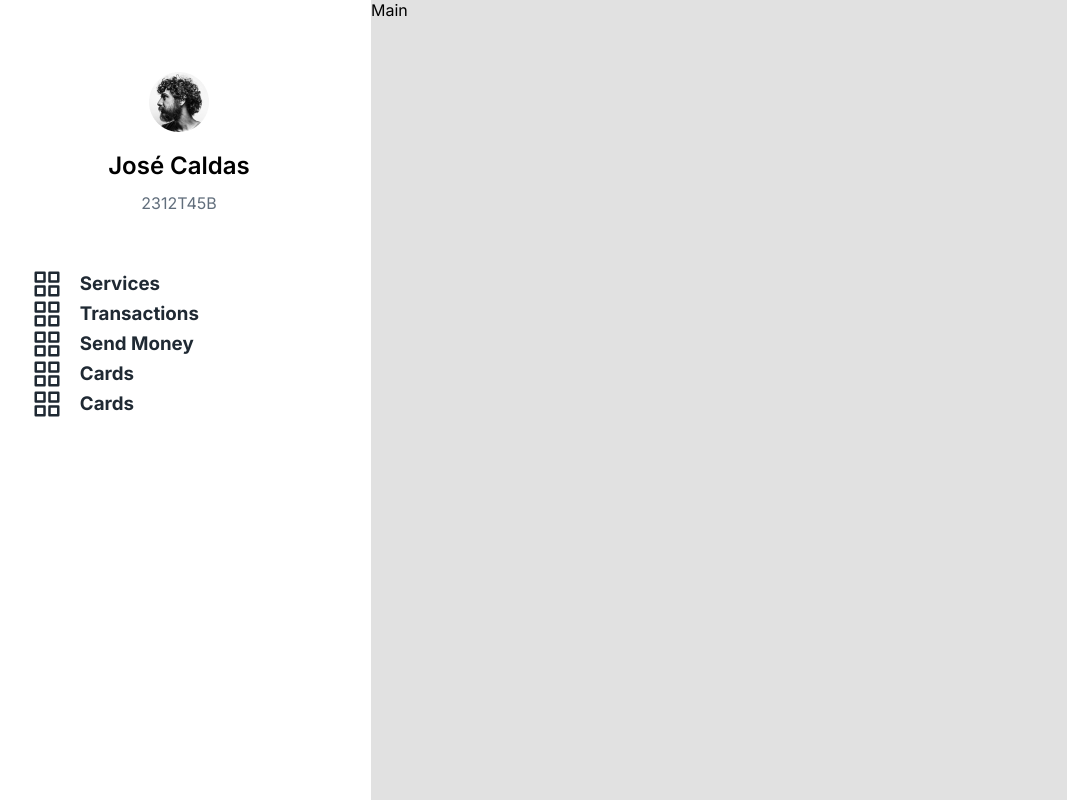
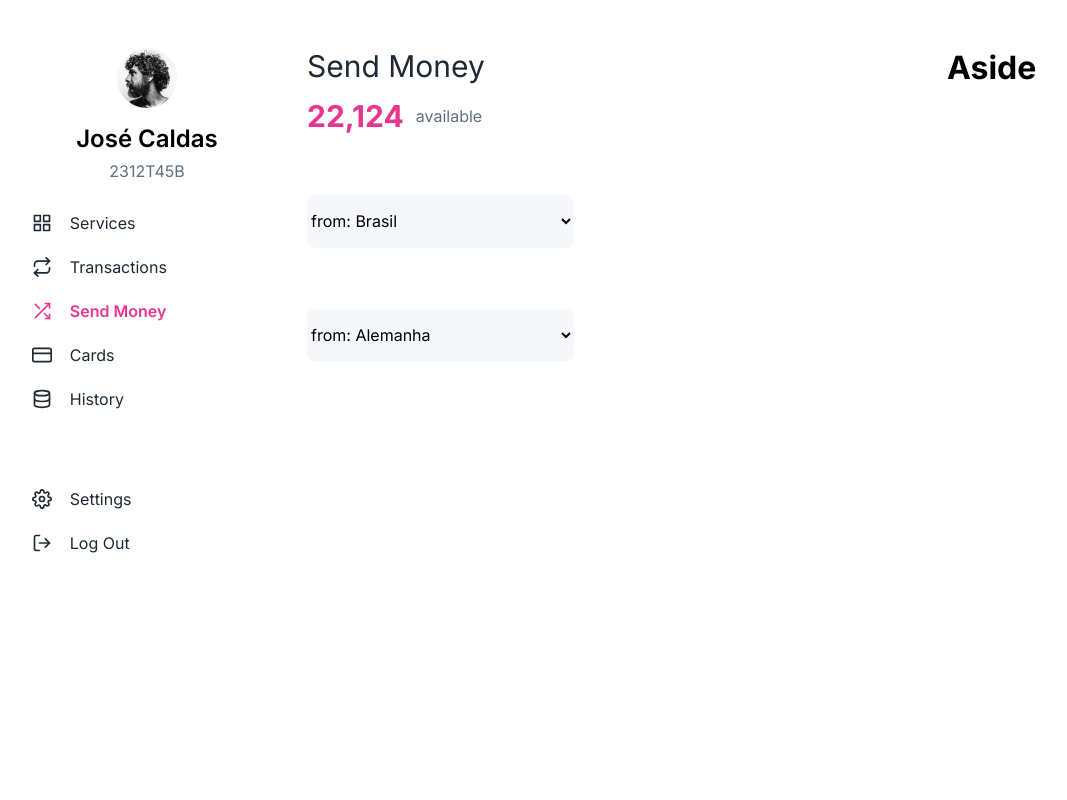
Before and after one commit to Jose-Caldas/Money-Transfer-App, a React (Create React App) app: page / in a window 1280 px wide. Shown: the whole page, without its empty margins (13-1080 px from the left). Built offline with nearby package versions, Linux system fonts and the light colour scheme.

Commit message:
add components

```diff
--- a/src/App.js
+++ b/src/App.js
@@ -1,3 +1,4 @@
+import Aside from "./components/aside";
 import Main from "./components/main";
 import SideMenu from "./components/sideMenu";
 import GlobalStyles from "./GlobalStyles";
@@ -7,6 +8,7 @@ function App() {
     <div className="App">
       <SideMenu />
       <Main />
+      <Aside />
 
       <GlobalStyles />
     </div>
--- /dev/null
+++ b/src/components/aside/index.jsx
@@ -0,0 +1,12 @@
+import React from "react";
+import { Container } from "./styles";
+
+function Aside() {
+  return (
+    <Container>
+      <h1>Aside</h1>
+    </Container>
+  );
+}
+
+export default Aside;
--- /dev/null
+++ b/src/components/aside/styles.jsx
@@ -0,0 +1,8 @@
+import styled from "styled-components";
+
+export const Container = styled.div`
+  width: 25%;
+  height: 100vh;
+  background-color: #fff;
+  padding-top: 3rem;
+`;
--- a/src/components/main/index.jsx
+++ b/src/components/main/index.jsx
@@ -1,7 +1,29 @@
 import React from "react";
+import { Container } from "./styles";
+// import image from "../../assets/brasil.png";
 
 function Main() {
-  return <div>Main</div>;
+  return (
+    <Container>
+      <h1>Send Money</h1>
+      <div class="content">
+        <h2>22,124</h2>
+        <span>available</span>
+      </div>
+      <div>
+        <select name="countries" id="countries">
+          <option value="countries">from: Brasil</option>
+          <option value="countries">from: Argentina</option>
+          <option value="countries">from: USA</option>
+        </select>
+        <select name="countries" id="countries">
+          <option value="countries">from: Alemanha</option>
+          <option value="countries">from: Holanda</option>
+          <option value="countries">from: Itália</option>
+        </select>
+      </div>
+    </Container>
+  );
 }
 
 export default Main;
--- /dev/null
+++ b/src/components/main/styles.jsx
@@ -0,0 +1,39 @@
+import styled from "styled-components";
+
+export const Container = styled.div`
+  width: 50%;
+  height: 100vh;
+  background-color: #fff;
+  padding-top: 3rem;
+
+  h1 {
+    font-size: 30px;
+    color: var(--title);
+    font-weight: 500;
+    margin-bottom: 14px;
+  }
+  .content {
+    display: flex;
+    align-items: center;
+    h2 {
+      color: var(--pink200);
+      margin-right: 12px;
+      font-size: 30px;
+    }
+    span {
+      color: var(--subTitle);
+      font-weight: 400;
+      font-size: 1rem;
+    }
+  }
+  select {
+    background: #f5f7fa;
+    width: 267px;
+    height: 53px;
+    border: none;
+    border-radius: 8px;
+    margin-top: 61px;
+    font-size: 1rem;
+    margin-right: 70px;
+  }
+`;
--- a/src/components/sideMenu/index.jsx
+++ b/src/components/sideMenu/index.jsx
@@ -1,7 +1,15 @@
 import React from "react";
-import { Container, Section } from "./styles";
+import { Container, Section, Footer } from "./styles";
 import image from "../../assets/avatar.png";
-import { FiGrid } from "react-icons/fi";
+import {
+  FiGrid,
+  FiRepeat,
+  FiShuffle,
+  FiCreditCard,
+  FiDatabase,
+  FiSettings,
+  FiLogOut,
+} from "react-icons/fi";
 
 function SideMenu() {
   return (
@@ -16,21 +24,33 @@ function SideMenu() {
         <h3>Services</h3>
       </Section>
       <Section>
-        <FiGrid />
+        <FiRepeat />
         <h3>Transactions</h3>
       </Section>
       <Section>
-        <FiGrid />
-        <h3>Send Money</h3>
+        <FiShuffle style={{ color: "var(--pink200) ", fontWeight: "600" }} />
+        <h3 style={{ color: "var(--pink200)", fontWeight: "600" }}>
+          Send Money
+        </h3>
       </Section>
       <Section>
-        <FiGrid />
+        <FiCreditCard />
         <h3>Cards</h3>
       </Section>
       <Section>
-        <FiGrid />
-        <h3>Cards</h3>
+        <FiDatabase />
+        <h3>History</h3>
       </Section>
+      <Footer>
+        <Section>
+          <FiSettings />
+          <h3>Settings</h3>
+        </Section>
+        <Section>
+          <FiLogOut />
+          <h3>Log Out</h3>
+        </Section>
+      </Footer>
     </Container>
   );
 }
--- a/src/components/sideMenu/styles.jsx
+++ b/src/components/sideMenu/styles.jsx
@@ -1,7 +1,7 @@
 import styled from "styled-components";
 
 export const Container = styled.div`
-  width: 30%;
+  width: 25%;
   height: 100vh;
   background-color: #fff;
 
@@ -10,18 +10,18 @@ export const Container = styled.div`
     flex-direction: column;
     justify-content: center;
     align-items: center;
-    padding-top: 4.5rem;
+    padding-top: 3rem;
   }
   h1 {
     font-size: 1.5rem;
     font-weight: 600;
-    margin: 1.18rem 0 0.81rem;
+    margin: 1rem 0 0.5rem;
   }
   h2 {
     color: var(--subTitle);
     font-size: 1rem;
     font-weight: 400;
-    margin-bottom: 3.5rem;
+    margin-bottom: 2rem;
   }
 `;
 
@@ -29,13 +29,21 @@ export const Section = styled.div`
   display: flex;
   align-items: center;
   padding-left: 2.8rem;
+  margin-bottom: 1.5rem;
+
   h3 {
     margin-left: 18px;
     color: var(--title);
+    font-size: 1rem;
+    font-weight: 500;
   }
   svg {
-    width: 30px;
-    height: 30px;
+    width: 20px;
+    height: 20px;
     color: var(--title);
   }
 `;
+
+export const Footer = styled.div`
+  margin-top: 5rem;
+`;
```
Also changed, not shown: src/assets/brasil.png (added).
